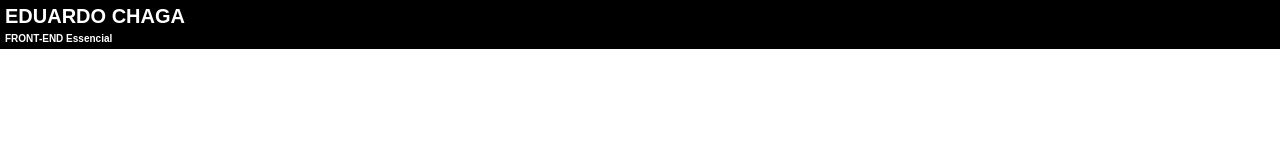
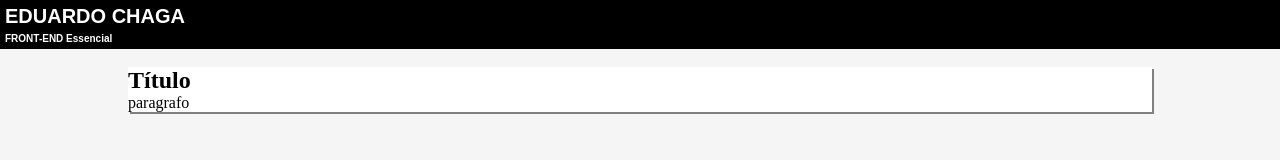
Before and after one commit to Duch1/projeto-frontend, a plain HTML site: page index.html in a window 1280 px wide. Drawn offline with Linux system fonts and the light colour scheme.

Commit message:
algumas alteraçoes

```diff
--- a/css/style.css
+++ b/css/style.css
@@ -2,6 +2,10 @@
     margin: 0;
     border: 0;
     padding: 0;
+}
+
+body{
+    background-color: #F5F5F5;
 }
 
 header{
@@ -25,3 +29,10 @@ h4{
     padding-left: 5px;
     padding-bottom: 5px;
 }
+
+.container{
+    background-color: #FFF;
+    width: 80%;
+    box-shadow: 2px 2px #808080;
+    margin: 0 auto;
+}
--- a/index.html
+++ b/index.html
@@ -14,7 +14,13 @@
         <h4>FRONT-END Essencial</h4>
     </header>
 
-    <section></section>
+    <br>
+    <section class="container">
+        <h1>Título</h1>
+        <p>paragrafo</p>
+    </section>
+
+    <br>
     <footer></footer>
 </body>
 </html>
```
